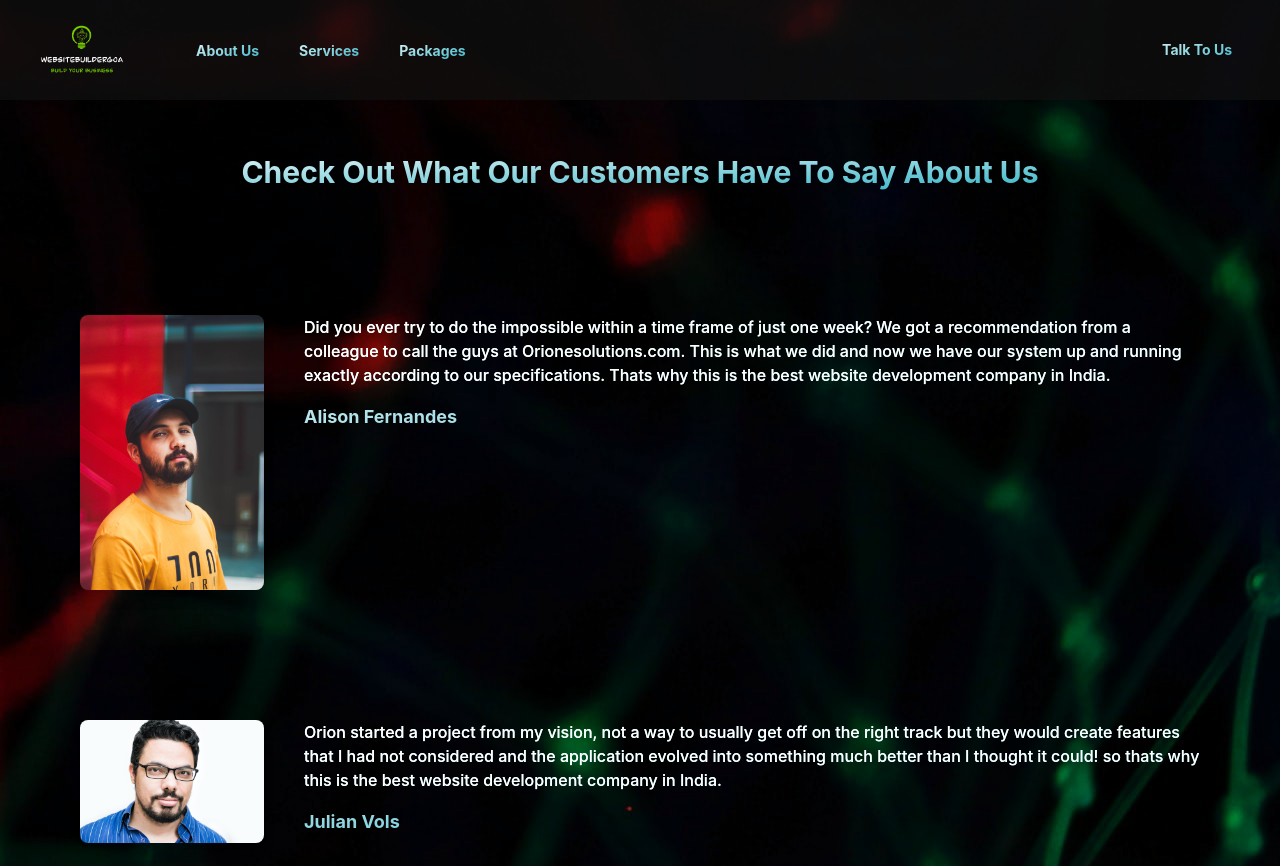
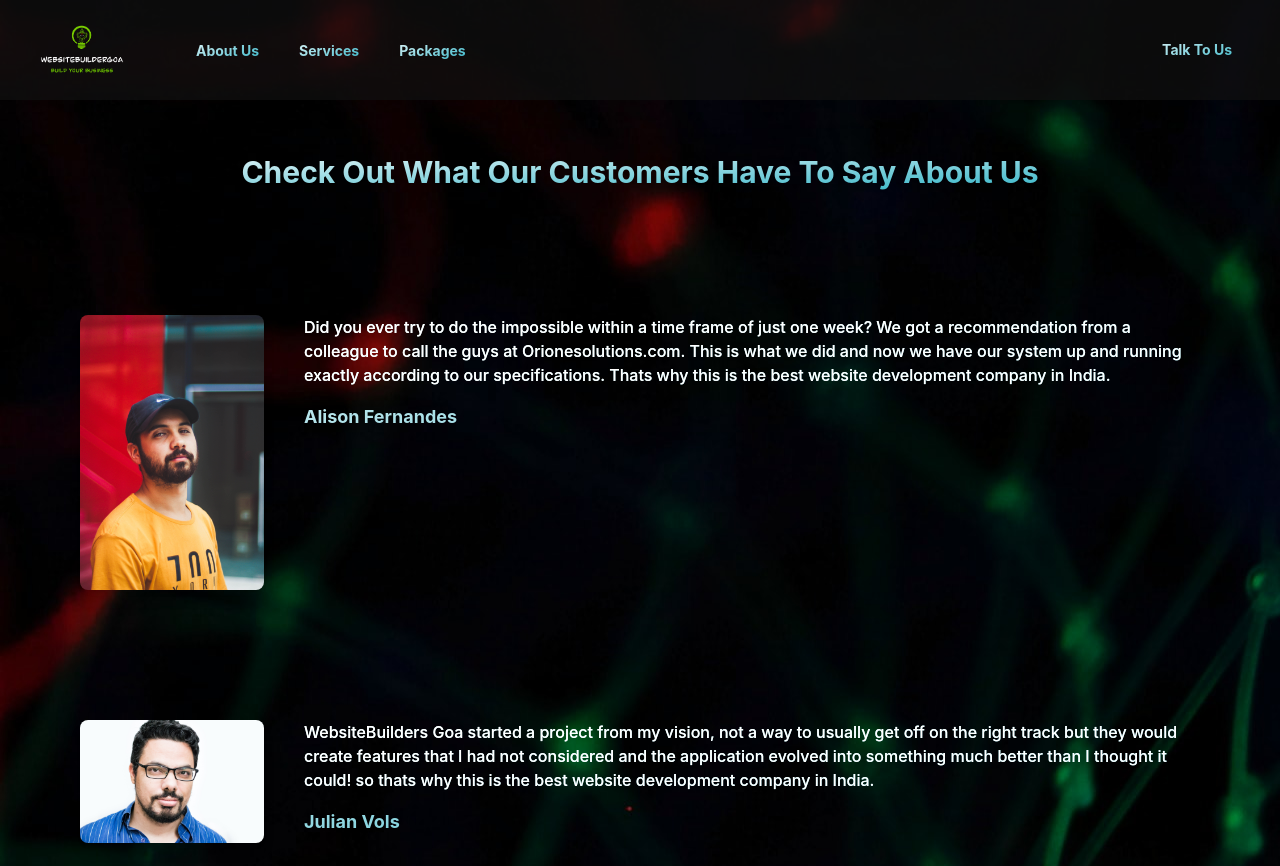
Before and after one commit to WebsiteBuildersGoa/WebsiteBuildersGoa, a React (Create React App) app: page /testimo in a window 1280 px wide. Shown: the top 866 px of the page. Built offline with nearby package versions, Linux system fonts and the light colour scheme.

Commit message:
Update testimo.js

```diff
--- a/src/testimo.js
+++ b/src/testimo.js
@@ -30,7 +30,7 @@
         image:
             'asset/test2.jpg',
         content:
-            'Orion started a project from my vision, not a way to usually get off on the right track but they would create features that I had not considered and the application evolved into something much better than I thought it could! so thats why this is the best website development company in India.'
+            'WebsiteBuilders Goa started a project from my vision, not a way to usually get off on the right track but they would create features that I had not considered and the application evolved into something much better than I thought it could! so thats why this is the best website development company in India.'
 
 
     },
```
